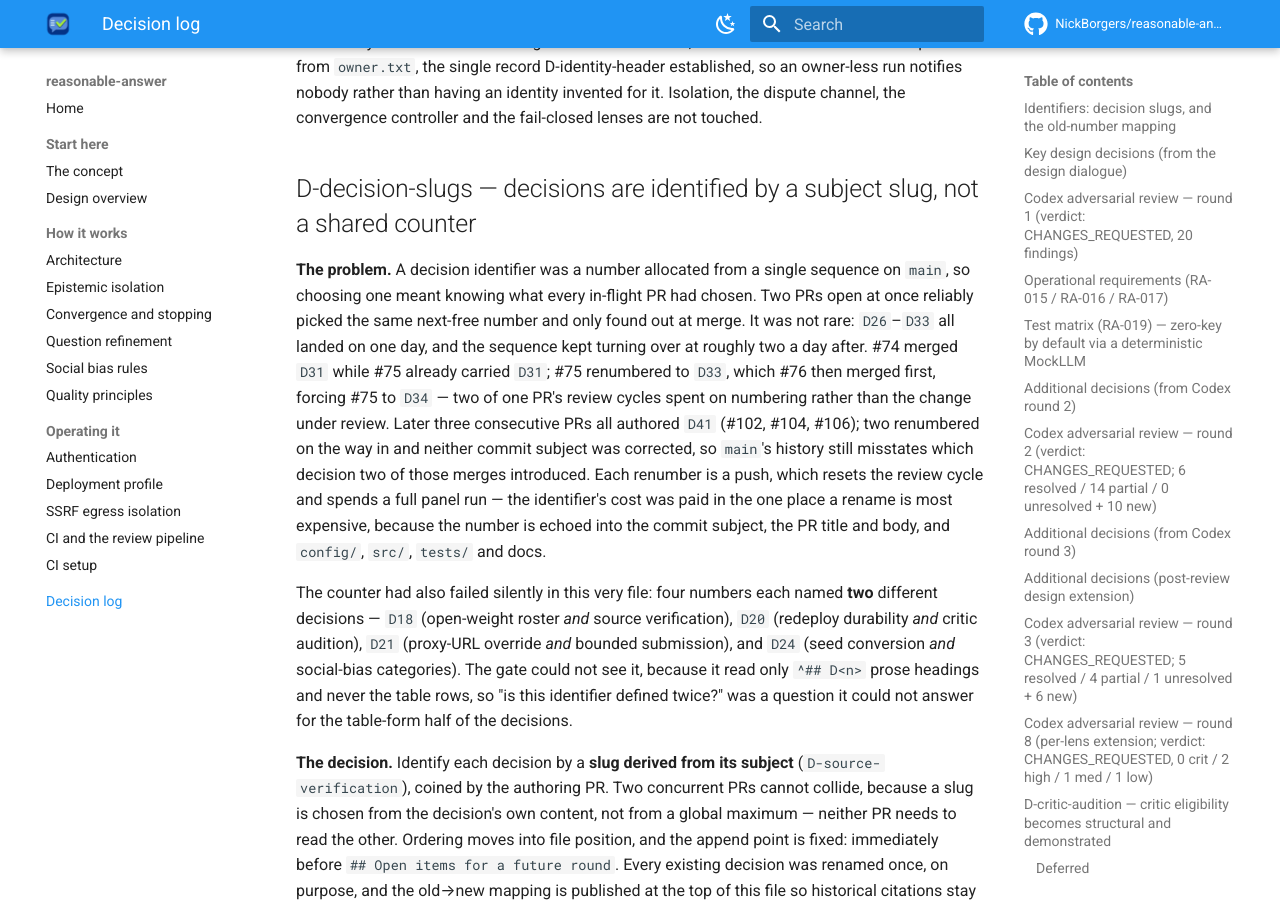
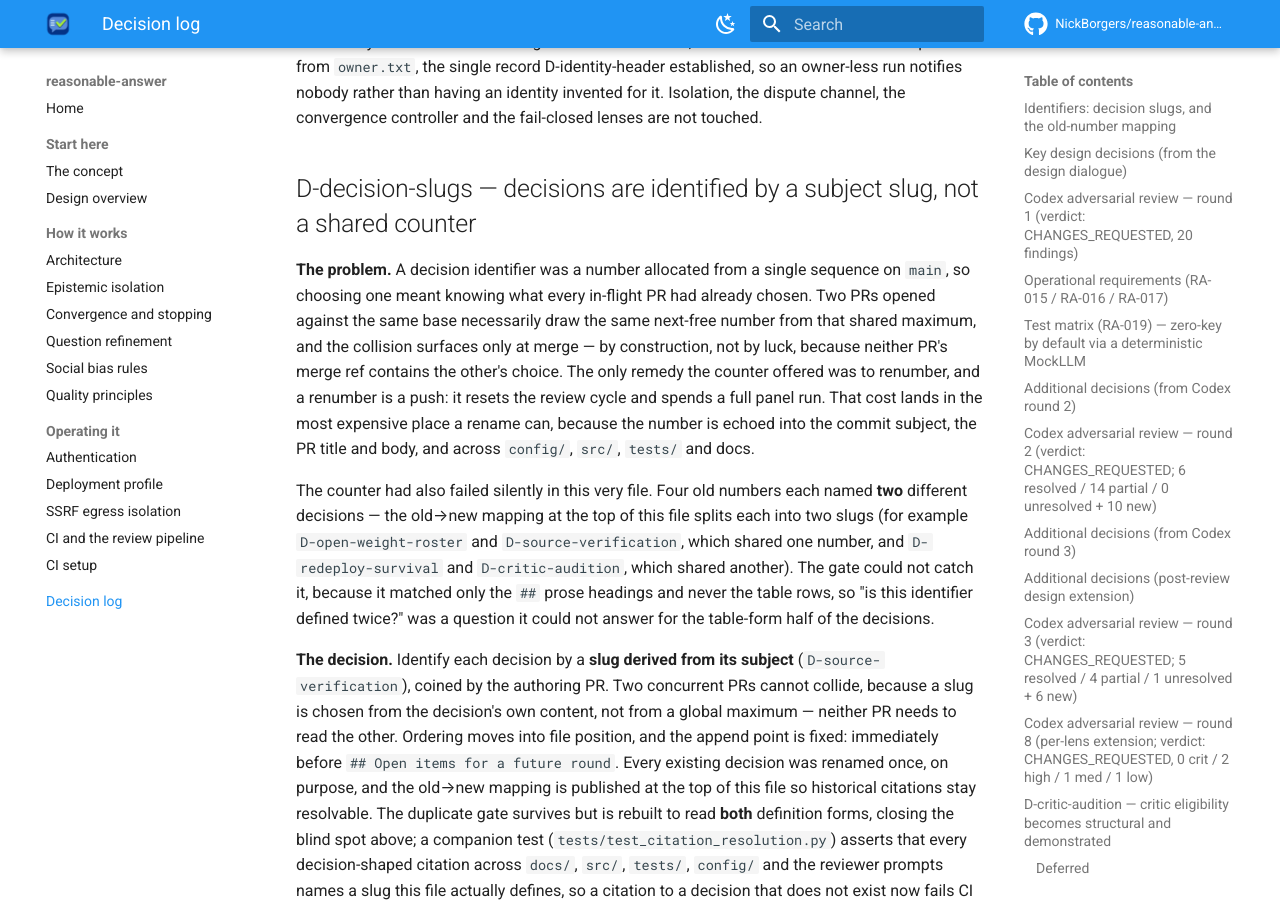
Before and after one commit to NickBorgers/reasonable-answer, an MkDocs documentation site: the page built from docs/decisions.md, in a window 1280 px wide and 900 px high, scrolled down 66788 px. Built offline with MkDocs 1.6.1 and Material for MkDocs 9.7.7, drawn with Linux system fonts in a browser that asks for light colours; comment, search, counter and statistics services are not loaded.

Commit message:
fix: address reviewer findings (cycle 1, cold)
Cold fix; 3 blockers addressed, 0 skipped. docs+quality both hit the D-decision-slugs prose: narrowed 'The problem' to the structural collision argument and the double-definition shown by the mapping table, dropping the uncited PR-history claims (QP9) and every bare numeric D<n> outside the mapping. test: restored widening-only range coverage for still-numeric finding IDs RA/RB/RC/RG in the test file (issue-#69 guard), review prompts untouched. Suite, ruff, mkdocs --strict, gate pass.

Addressed:
  - docs/docs-old-decision-ids-1
  - quality/qual-claim-unsupported-1
  - test/test-dropped-1

```diff
--- a/docs/decisions.md
+++ b/docs/decisions.md
@@ -2129,23 +2129,19 @@
 ## D-decision-slugs — decisions are identified by a subject slug, not a shared counter
 
 **The problem.** A decision identifier was a number allocated from a single sequence on `main`, so
-choosing one meant knowing what every in-flight PR had chosen. Two PRs open at once reliably picked the
-same next-free number and only found out at merge. It was not rare: `D26`–`D33` all landed on one day,
-and the sequence kept turning over at roughly two a day after. #74 merged `D31` while #75 already carried
-`D31`; #75 renumbered to `D33`, which #76 then merged first, forcing #75 to `D34` — two of one PR's
-review cycles spent on numbering rather than the change under review. Later three consecutive PRs all
-authored `D41` (#102, #104, #106); two renumbered on the way in and neither commit subject was corrected,
-so `main`'s history still misstates which decision two of those merges introduced. Each renumber is a
-push, which resets the review cycle and spends a full panel run — the identifier's cost was paid in the
-one place a rename is most expensive, because the number is echoed into the commit subject, the PR title
-and body, and `config/`, `src/`, `tests/` and docs.
-
-The counter had also failed silently in this very file: four numbers each named **two** different
-decisions — `D18` (open-weight roster *and* source verification), `D20` (redeploy durability *and* critic
-audition), `D21` (proxy-URL override *and* bounded submission), and `D24` (seed conversion *and*
-social-bias categories). The gate could not see it, because it read only `^## D<n>` prose headings and
-never the table rows, so "is this identifier defined twice?" was a question it could not answer for the
-table-form half of the decisions.
+choosing one meant knowing what every in-flight PR had already chosen. Two PRs opened against the same
+base necessarily draw the same next-free number from that shared maximum, and the collision surfaces only
+at merge — by construction, not by luck, because neither PR's merge ref contains the other's choice. The
+only remedy the counter offered was to renumber, and a renumber is a push: it resets the review cycle and
+spends a full panel run. That cost lands in the most expensive place a rename can, because the number is
+echoed into the commit subject, the PR title and body, and across `config/`, `src/`, `tests/` and docs.
+
+The counter had also failed silently in this very file. Four old numbers each named **two** different
+decisions — the old→new mapping at the top of this file splits each into two slugs (for example
+`D-open-weight-roster` and `D-source-verification`, which shared one number, and `D-redeploy-survival`
+and `D-critic-audition`, which shared another). The gate could not catch it, because it matched only the
+`## ` prose headings and never the table rows, so "is this identifier defined twice?" was a question it
+could not answer for the table-form half of the decisions.
 
 **The decision.** Identify each decision by a **slug derived from its subject** (`D-source-verification`),
 coined by the authoring PR. Two concurrent PRs cannot collide, because a slug is chosen from the
```
Also changed, not shown: 1 other file.
